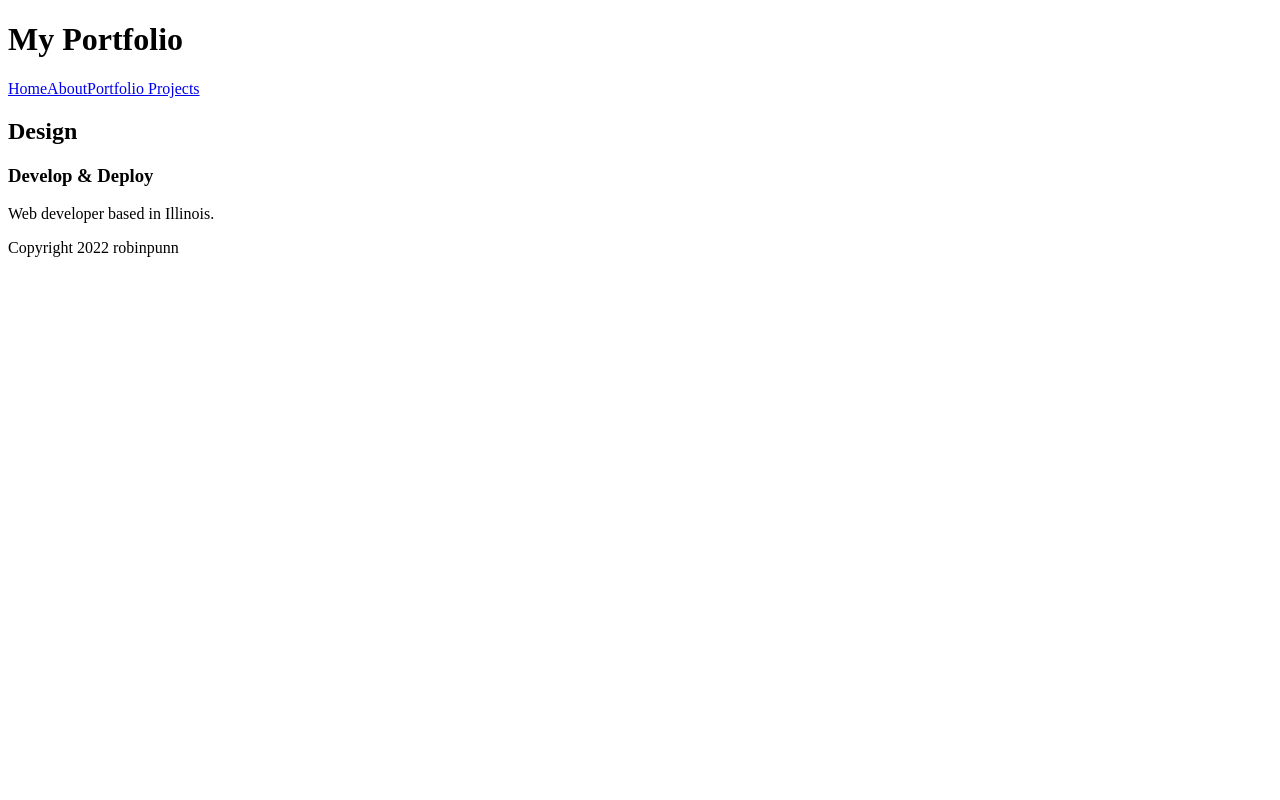
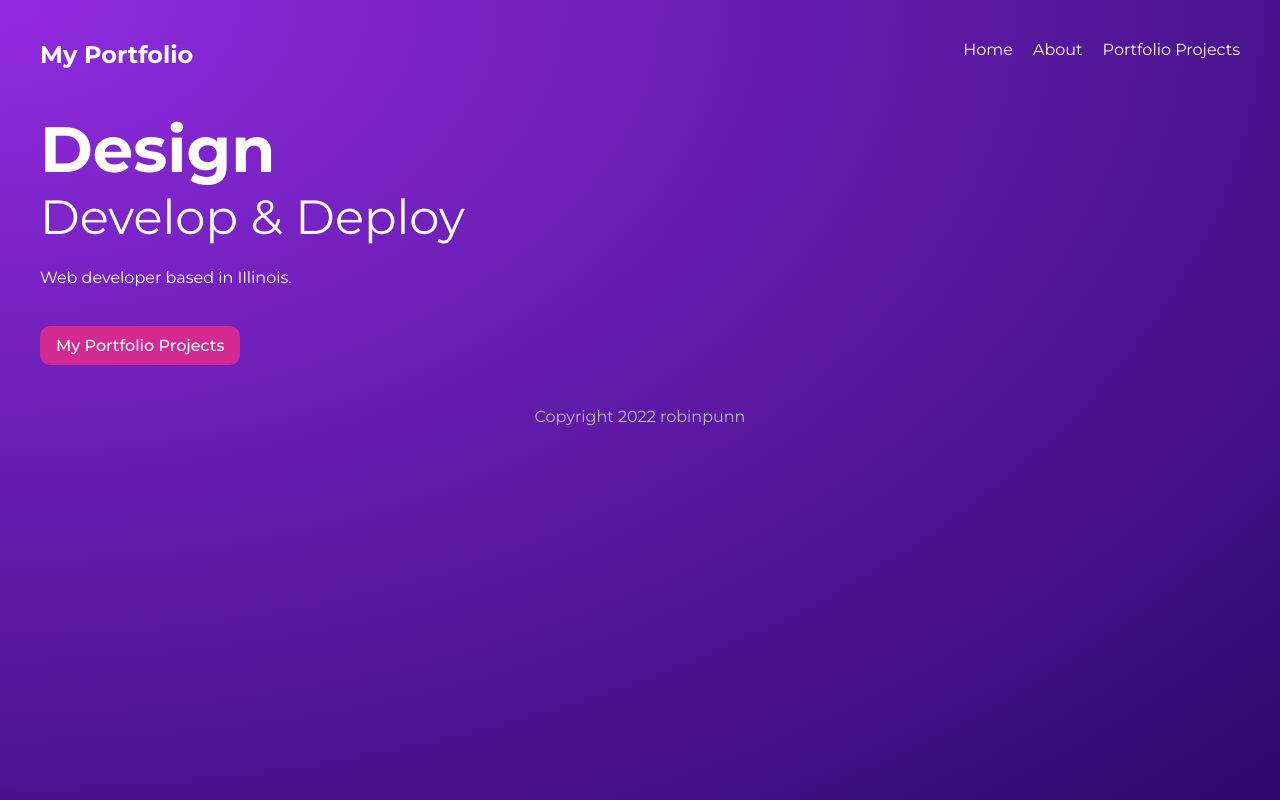
Before and after one commit to robinpunn/neovim-plugin-tool, a Gatsby site: page / in a window 1280 px wide. Built offline with nearby package versions, Linux system fonts and the light colour scheme; Gatsby itself is replaced by a stand-in of ours.

Commit message:
added initial css styling

```diff
--- a/src/components/Layout.js
+++ b/src/components/Layout.js
@@ -1,5 +1,6 @@
 import React from 'react'
 import Navbar from './Navbar'
+import '../styles/global.css'
 
 export default function Layout({ children }) {
   return (
--- a/src/components/Navbar.js
+++ b/src/components/Navbar.js
@@ -1,15 +1,16 @@
 import { Link } from 'gatsby'
 import React from 'react'
 
+
 export default function Navbar() {
   return (
-    <div>
+    <nav>
         <h1>My Portfolio</h1>
         <div className="links">
             <Link to="/">Home</Link>
             <Link to="/about">About</Link>
             <Link to="/projects">Portfolio Projects</Link>
         </div>
-    </div>
+    </nav>
   )
 }
--- a/src/pages/index.js
+++ b/src/pages/index.js
@@ -1,14 +1,17 @@
+import { Link } from "gatsby"
 import React from "react"
 import Layout from "../components/Layout"
+import { header, btn } from '../styles/home.module.css'
 
 export default function Home() {
   return (
     <Layout>
-      <section>
+      <section className={header}>
         <div>
           <h2>Design</h2>
           <h3>Develop & Deploy</h3>
           <p>Web developer based in Illinois.</p>
+          <Link className={btn} to="/projects">My Portfolio Projects</Link>
         </div>
       </section>
     </Layout>
--- a/src/pages/projects/index.js
+++ b/src/pages/projects/index.js
@@ -1,10 +1,11 @@
 import React from 'react'
 import Layout from '../../components/Layout'
+import {portfolio} from '../../styles/projects.module.css'
 
 export default function Projects() {
   return (
     <Layout>
-      <div>
+      <div className={portfolio}>
           <h2>Portfolio</h2>
           <h3>Projects and Websites I've Created</h3>
       </div>
--- /dev/null
+++ b/src/styles/global.css
@@ -0,0 +1,50 @@
+@import url('https://fonts.googleapis.com/css2?family=Montserrat:wght@300;400;500;700&display=swap');
+
+* {
+  margin: 0;
+  padding: 0;
+  text-decoration: none;
+  font-family: "Montserrat";
+  color: white;
+}
+html, body {
+  min-height: 100%;
+}
+body {
+  background: radial-gradient(at top left, rgba(146,43,225,1) 0%, rgba(43,9,107,1) 100%);
+  background-repeat: no-repeat;
+}
+p {
+  margin: 16px auto;
+  line-height: 1.5em;
+}
+
+/* layout & nav */
+.layout {
+    max-width: 1200px;
+    margin: 0 auto;
+  }
+  nav {
+    display: grid;
+    grid-template-columns: 1fr 1fr;
+    margin: 40px auto;
+  }
+  nav .links {
+    display: inline-block;
+    text-align: right;
+  }
+  nav a {
+    display: inline-block;
+    margin-left: 20px;
+    font-weight: 400;
+    padding-bottom: 8px;
+    border-bottom: 3px solid transparent;
+  }
+  nav a:hover {
+    border-color: white;
+  }
+  footer p{
+    text-align: center;
+    color: #bbb;
+    margin: 40px auto;
+  }
--- /dev/null
+++ b/src/styles/home.module.css
@@ -0,0 +1,22 @@
+.header {
+    display: grid;
+    grid-template-columns: 1fr 1fr;
+    grid-gap: 40px;
+    align-items: center;
+  }
+  .header h2 {
+    font-size: 4em;
+  }
+  .header h3 {
+    font-size: 3em;
+    font-weight: 400;
+    margin-bottom: 20px;
+  }
+  .btn {
+    display: inline-block;
+    background: #D42990;
+    padding: 10px 16px;
+    border-radius: 10px;
+    margin-top: 20px;
+    font-weight: 500;
+  }
```
Also changed, not shown: src/styles/projects.module.css (added, +11 -0 lines).
